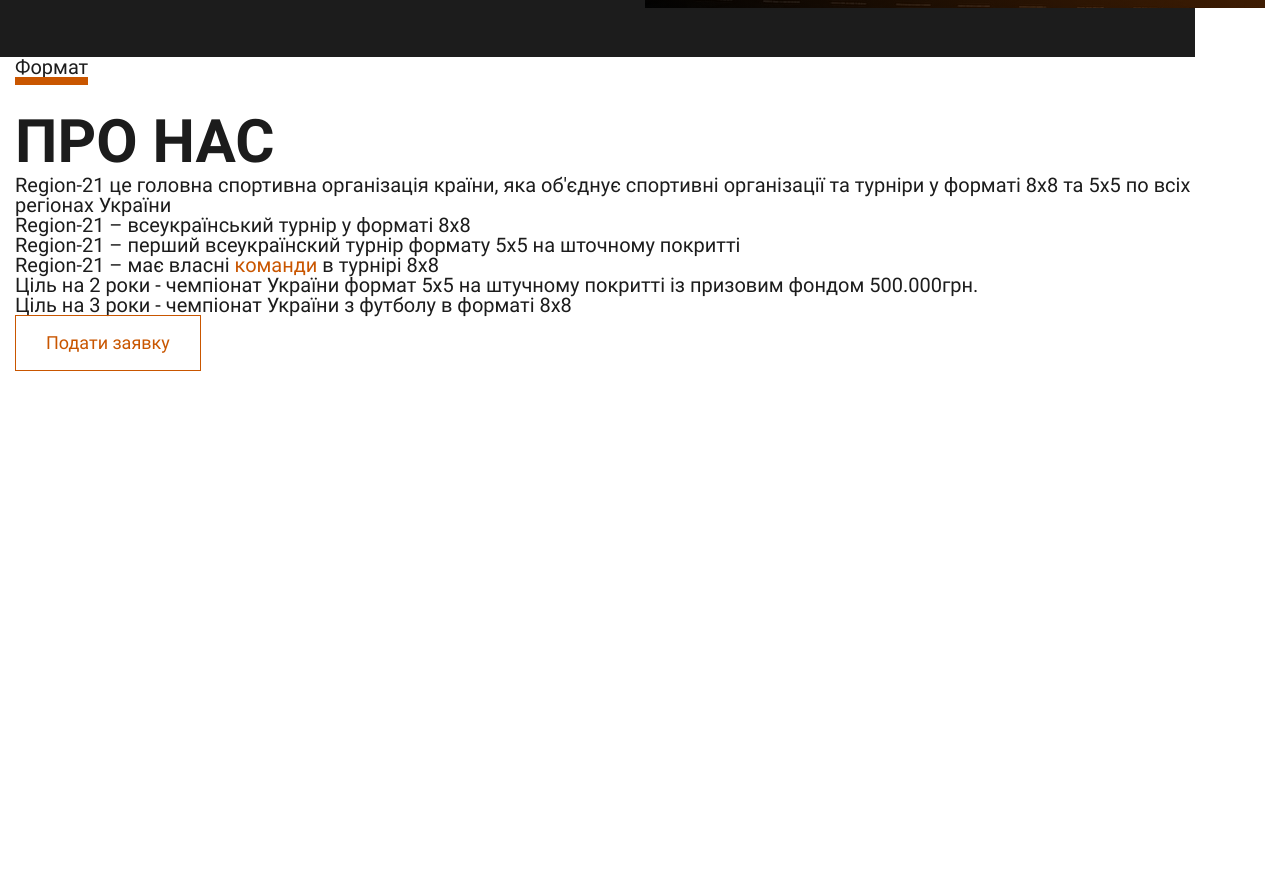
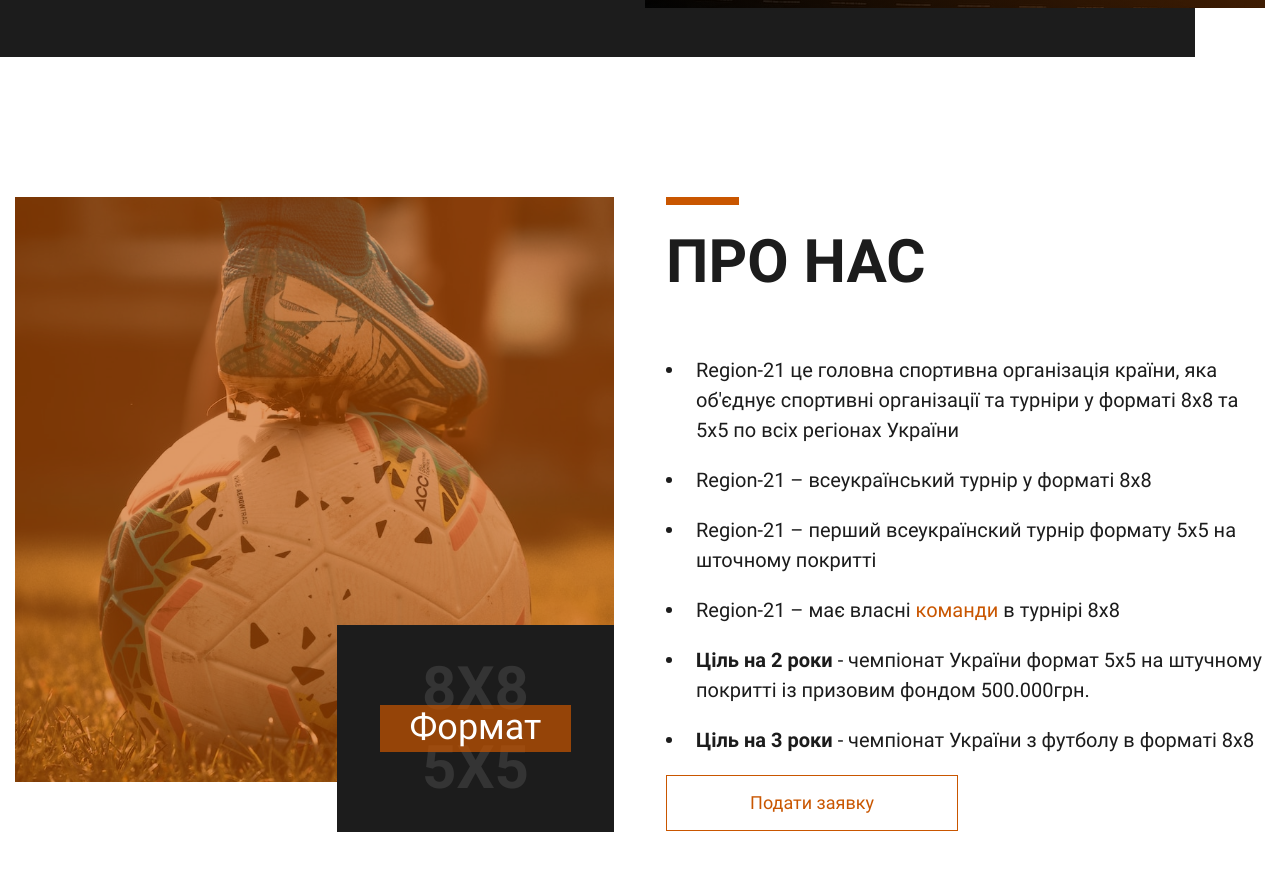
Before and after one commit to Grinch3214/region, a website: page app/index.html in a window 1280 px wide. Shown: the part 1574-2445 px from the top of the page. Before the commit the page ends 1945 px from the top, so only its background shows below. Drawn offline with Linux system fonts and the light colour scheme; files whose address does not match are found by name.

Commit message:
added styles for about without adaptive

```diff
--- a/app/index.html
+++ b/app/index.html
@@ -113,8 +113,8 @@
 						<li class="about__item"> Region-21 – всеукраїнський турнір у форматі 8х8</li>
 						<li class="about__item"> Region-21 – перший всеукраïнский турнір формату 5х5 на шточному покритті</li>
 						<li class="about__item"> Region-21 – має власні <a class="link" href="#">команди</a> в турнірі 8х8</li>
-						<li class="about__item">Цiль на 2 роки - чемпiонат Украïни формат 5х5 на штучному покриттi iз призовим фондом 500.000грн.</li>
-						<li class="about__item"> Цiль на 3 роки - чемпiонат Украïни з футболу в форматi 8х8</li>
+						<li class="about__item"><span>Цiль на 2 роки</span> - чемпiонат Украïни формат 5х5 на штучному покриттi iз призовим фондом 500.000грн.</li>
+						<li class="about__item"><span>Цiль на 3 роки</span> - чемпiонат Украïни з футболу в форматi 8х8</li>
 					</ul>
 					<a class="about__btn outline-btn">Подати заявку</a>
 				</div>
--- /dev/null
+++ b/app/scss/_about.scss
@@ -0,0 +1,96 @@
+.about {
+	padding: 140px 0;
+
+	.container {
+		display: flex;
+		gap: 52px;
+	}
+	&__box {
+		flex: 1 1 48%;
+		height: 585px;
+		background-image: url('../images/about_bg.jpg');
+		background-position: 50% 50%;
+		background-size: cover;
+		position: relative;
+		display: flex;
+		align-items: flex-end;
+		justify-content: flex-end;
+		&::before {
+			content: '';
+			position: absolute;
+			inset: 0;
+			background: rgba($orange-color, .6);
+		}
+	}
+
+	&__format {
+		position: relative;
+		z-index: 5;
+		max-width: 277px;
+		width: 100%;
+		padding: 80px 0;
+		background: $dark-color;
+		text-align: center;
+		margin-bottom: -50px;
+		span {
+			display: inline-block;
+			color: $white-color;
+			background: rgba($orange-color, .7);
+			padding: 4px 30px 7px;
+			font-size: 1.8rem;
+			position: relative;
+			&::before, &::after {
+				content: '8X8';
+				font-size: 3rem;
+				font-weight: 700;
+				color: $darkgray-color;
+				position: absolute;
+				z-index: -1;
+				top: -98%;
+				left: 50%;
+				transform: translateX(-50%);
+			}
+			&::after {
+				content: '5X5';
+				top: auto;
+				bottom: -98%;
+			}
+		}
+	}
+
+	&__inner {
+		flex: 1 1 48%;
+	}
+
+	&__title {
+		margin-bottom: 60px;
+	}
+
+	&__list {
+		line-height: 1.5rem;
+	}
+
+	&__item {
+		padding-left: 30px;
+		margin-bottom: 20px;
+		position: relative;
+		&::before {
+			content: '';
+			position: absolute;
+			top: 12px;
+			left: 0;
+			width: 6px;
+			height: 6px;
+			background: $dark-color;
+			border-radius: 50%;
+		}
+		span {
+			font-weight: 700;
+		}
+	}
+
+	&__btn {
+		max-width: 292px;
+		width: 100%;
+	}
+}
--- a/app/scss/style.scss
+++ b/app/scss/style.scss
@@ -4,3 +4,4 @@
 @import 'global';
 @import 'header';
 @import 'partnership';
+@import 'about';
```
Also changed, not shown: app/css/style.min.css.
